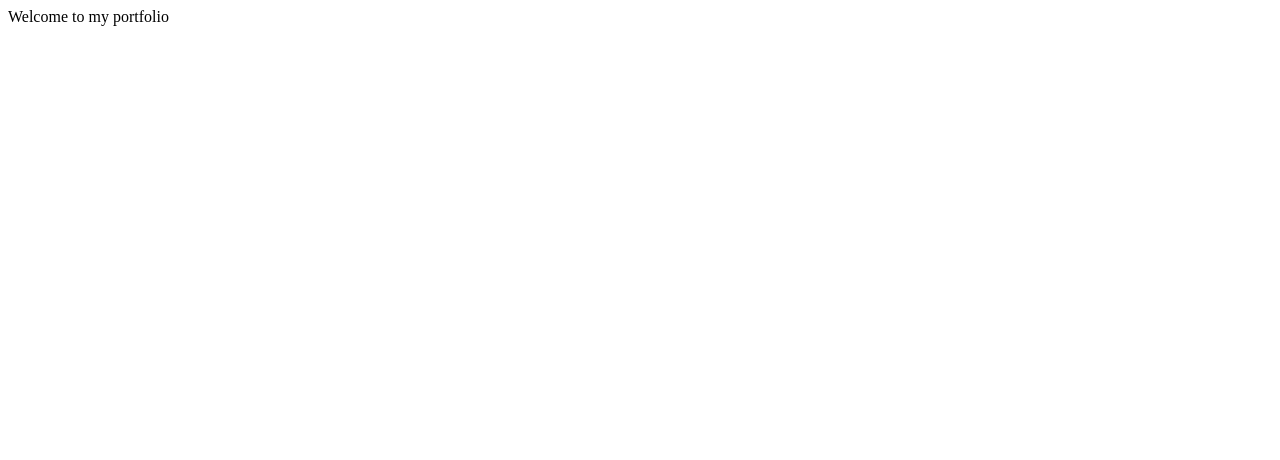
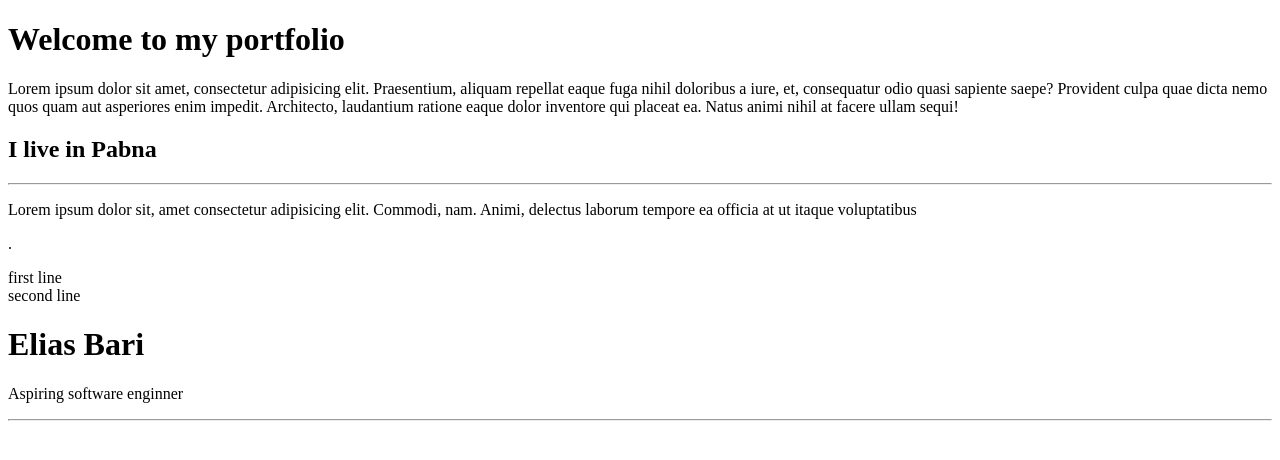
Before and after one commit to Eliasbari1/portfolio_html, a plain HTML site: page index.html in a window 1280 px wide. Drawn offline with Linux system fonts and the light colour scheme.

Commit message:
intro added

```diff
--- a/index.html
+++ b/index.html
@@ -6,6 +6,27 @@
     <title>My Portfolio</title>
 </head>
 <body>
-    Welcome to my portfolio
+    <h1>Welcome to my portfolio</h1>
+
+    <p>Lorem ipsum dolor sit amet, consectetur adipisicing elit. Praesentium, aliquam repellat eaque fuga nihil doloribus a iure, et, consequatur odio quasi sapiente saepe? Provident culpa quae dicta nemo quos quam aut asperiores enim impedit. Architecto, laudantium ratione eaque dolor inventore qui placeat ea. Natus animi nihil at facere ullam sequi!</p>
+
+    <h2>I live in Pabna</h2>
+    <hr>
+    <p>Lorem ipsum dolor sit, amet consectetur adipisicing elit. Commodi, nam. Animi, delectus laborum tempore ea officia at ut itaque voluptatibus</p>.
+    <p>
+        first line <br>
+        second line
+    </p>
+    <!-- Section intro -->
+     <header>
+        <h1>Elias Bari</h1>
+        <p>Aspiring software enginner</p>
+        <hr>
+     </header>
+
+    <!-- Section intro -->
+    <!-- Section intro -->
+    <!-- Section intro -->
+
 </body>
 </html>
```
